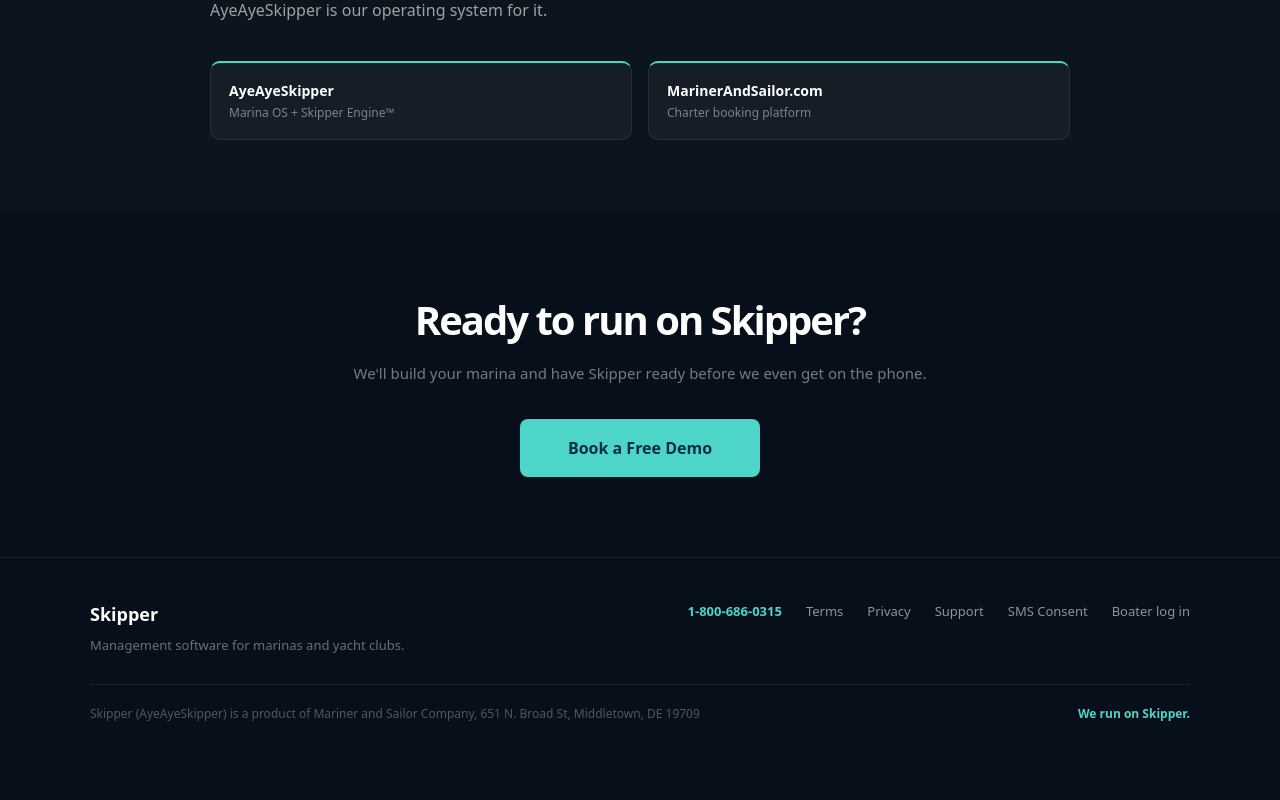
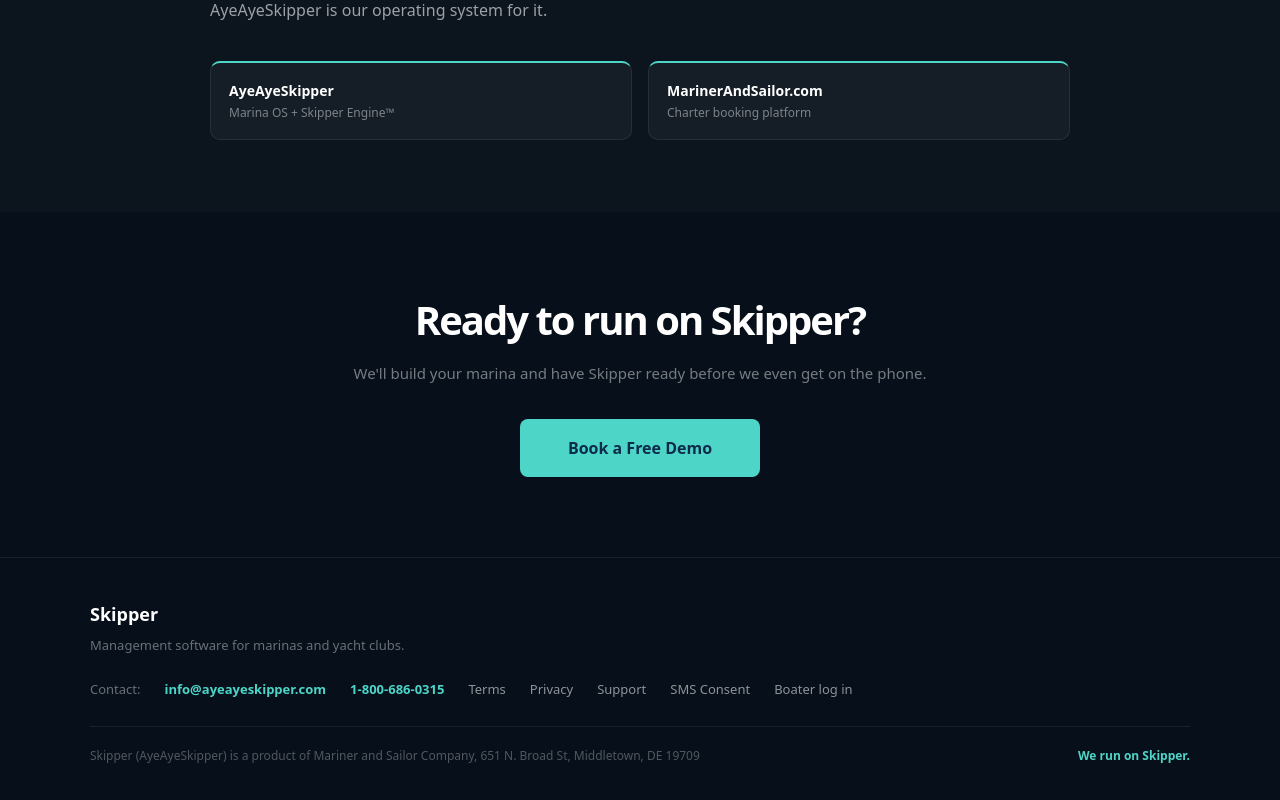
Before and after one commit to marketing356/ayeayeskipper-landing, a Next.js app: page /about in a window 1280 px wide. Shown: the part 2479-3279 px from the top of the page. Before the commit the page ends 3237 px from the top, so only its background shows below. Built offline with nearby package versions, Linux system fonts and the light colour scheme; no server answers.

Commit message:
Landing: public contact email info@ayeayeskipper.com

```diff
--- a/src/app/page.tsx
+++ b/src/app/page.tsx
@@ -941,7 +941,7 @@ export default function Home() {
             <div className="sk-eyebrow">Request a demo</div>
             <h2 className="sk-h2">See your marina or club on Skipper.</h2>
             <p className="sk-sub" style={{ marginBottom: 22 }}>Tell us a little about you. We will get back to you personally, show you the product running, and give you a quote.</p>
-            <p style={{ fontSize: 17, color: 'rgba(255,255,255,0.85)', lineHeight: 1.7, marginBottom: 18 }}>Prefer to talk? Call <a href="tel:+18006860315" style={{ color: TEAL, fontWeight: 800, textDecoration: 'none' }}>1-800-686-0315</a>.</p>
+            <p style={{ fontSize: 17, color: 'rgba(255,255,255,0.85)', lineHeight: 1.7, marginBottom: 18 }}>Prefer to talk? Call <a href="tel:+18006860315" style={{ color: TEAL, fontWeight: 800, textDecoration: 'none' }}>1-800-686-0315</a> or email <a href="mailto:info@ayeayeskipper.com" style={{ color: TEAL, fontWeight: 800, textDecoration: 'none' }}>info@ayeayeskipper.com</a>.</p>
             <p style={{ fontSize: 15, color: 'rgba(255,255,255,0.5)', lineHeight: 1.7 }}>Skipper is short for AyeAyeSkipper: aye aye, yes captain, it is done.</p>
           </div>
           <DemoForm />
--- a/src/components/Footer.tsx
+++ b/src/components/Footer.tsx
@@ -13,6 +13,8 @@ export default function Footer() {
             <div style={{ fontSize: 13, color: 'rgba(255,255,255,0.4)', maxWidth: 320, lineHeight: 1.7 }}>Management software for marinas and yacht clubs.</div>
           </div>
           <div style={{ display: 'flex', gap: 24, flexWrap: 'wrap', alignItems: 'flex-start' }}>
+            <span style={{ ...a, color: 'rgba(255,255,255,0.4)' }}>Contact:</span>
+            <a href="mailto:info@ayeayeskipper.com" style={{ ...a, color: TEAL, fontWeight: 700 }}>info@ayeayeskipper.com</a>
             <a href="tel:+18006860315" style={{ ...a, color: TEAL, fontWeight: 700 }}>1-800-686-0315</a>
             <Link href="/terms" style={a}>Terms</Link>
             <Link href="/privacy" style={a}>Privacy</Link>
```
